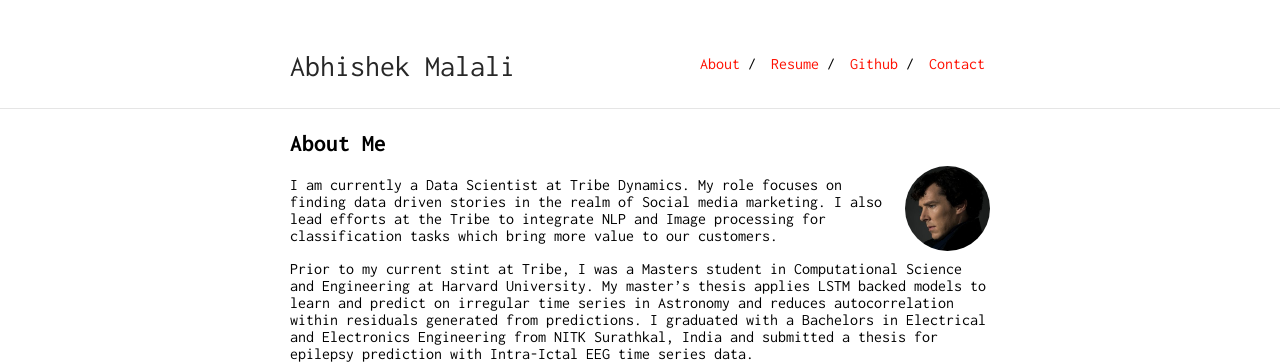
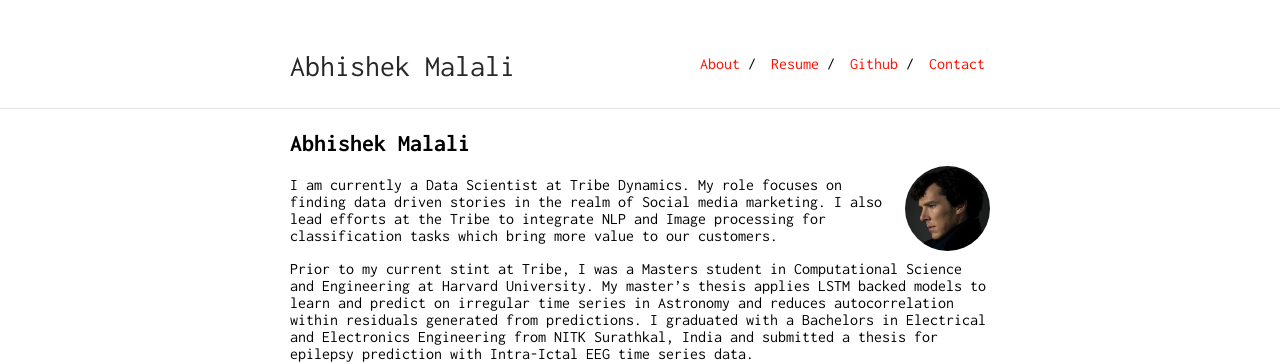
Before and after one commit to abhishekmalali/abhishekmalali.github.io, a Jekyll site: the page built from index.md, in a window 1280 px wide. Shown: the top 364 px of the page. Built offline with Jekyll 4.4.1, drawn with Linux system fonts in a browser that asks for light colours; our own code applies the rules of GitHub Pages for plain Markdown files.

```diff
--- a/index.md
+++ b/index.md
@@ -2,7 +2,7 @@
 layout: default
 ---
 
-## About Me
+## Abhishek Malali
 
 <img class="profile-picture" src="sherlock.jpg">
 
```
